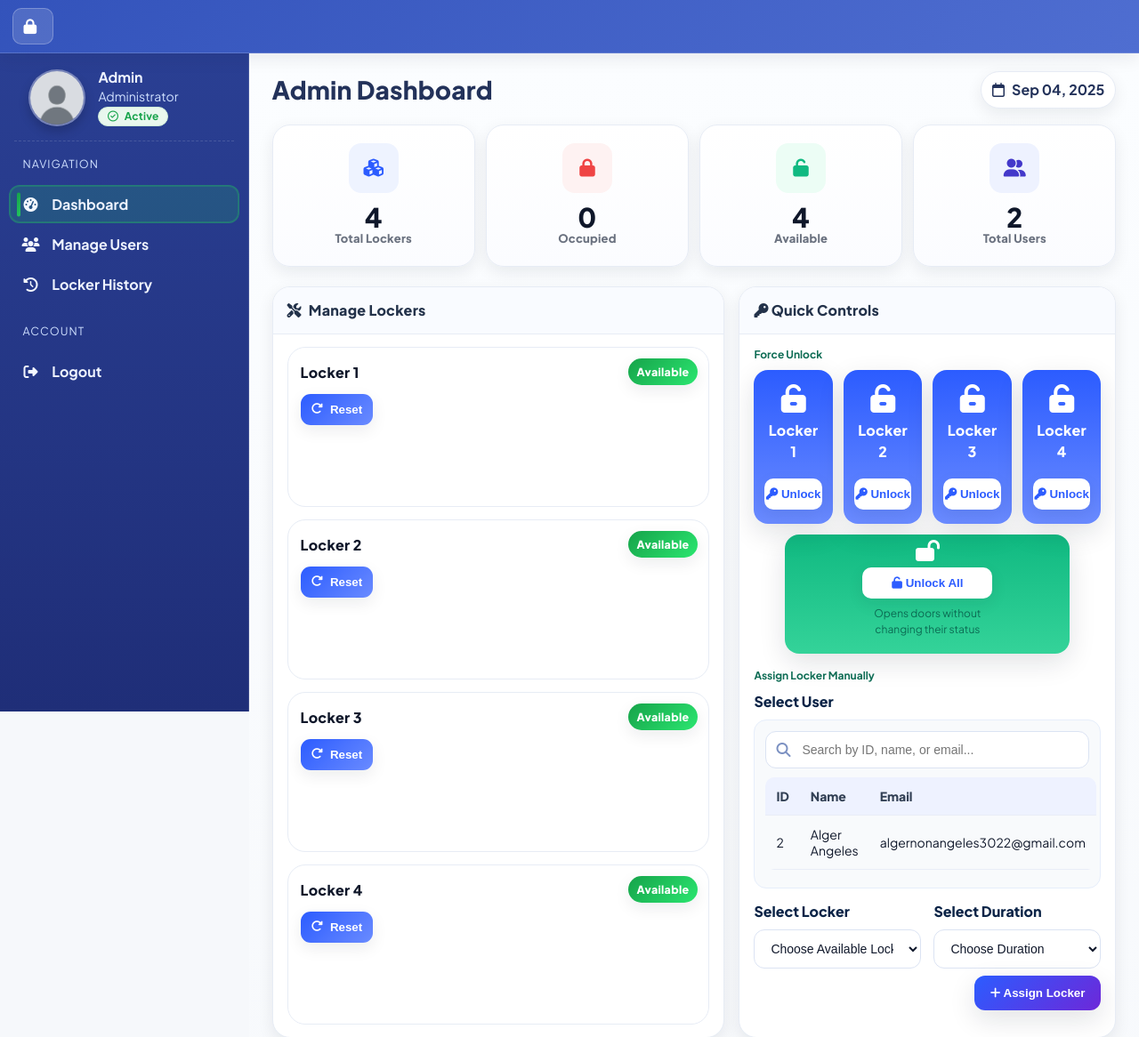
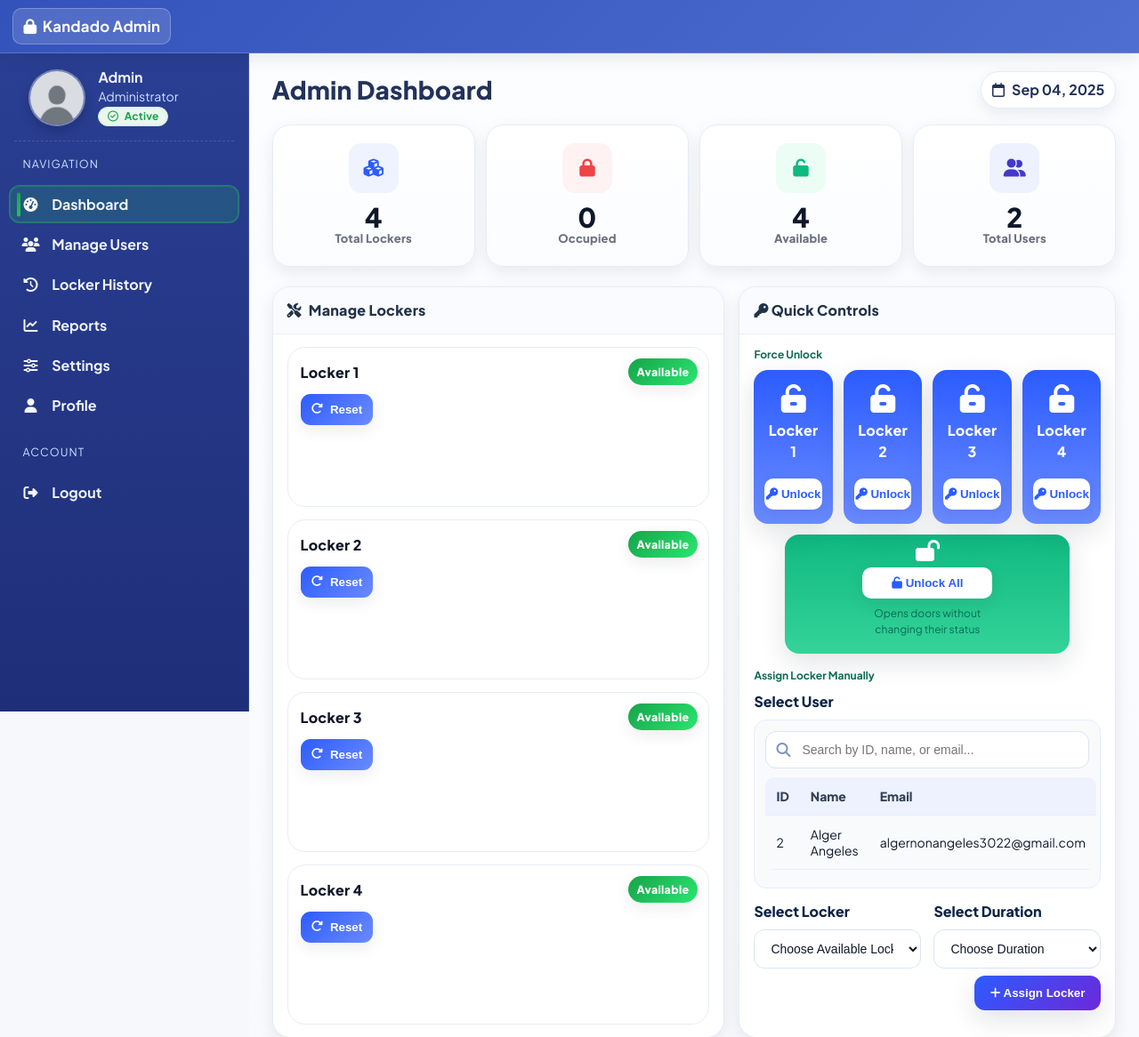
Before and after one commit to algernon01/kandado, a PHP site: page /public/admin/dashboard.php in a window 1280 px wide. Shown: the top 1166 px of the page at 89% size. Run offline with PHP 8.4, Linux system fonts and the light colour scheme; a user stored in the database is signed in; data comes from the database, SQL or seed files in the repository; data that the repository does not hold is empty; some libraries are stand-ins or nearby versions.

Commit message:
edit a file

```diff
--- a/includes/admin_header.php
+++ b/includes/admin_header.php
@@ -296,7 +296,7 @@ body > main#content{
       <i class="fas fa-bars"></i>
     </button>
     <a href="dashboard.php" class="logo-text" aria-label="Go to dashboard">
-      <i class="fa-solid fa-lock"></i> &nbsp;
+      <i class="fa-solid fa-lock"></i> &nbsp;Kandado Admin
     </a>
   </div>
 </header>
@@ -335,7 +335,21 @@ body > main#content{
         <i class="fas fa-history"></i> <span>Locker History</span>
       </a>
     </li>
-
+    <li>
+      <a href="/kandado/admin/reports.php" class="<?= isActive('reports.php') ?>" aria-current="<?= $currentPage === 'reports.php' ? 'page' : 'false' ?>">
+        <i class="fas fa-chart-line"></i> <span>Reports</span>
+      </a>
+    </li>
+    <li>
+      <a href="/kandado/admin/settings.php" class="<?= isActive('settings.php') ?>" aria-current="<?= $currentPage === 'settings.php' ? 'page' : 'false' ?>">
+        <i class="fas fa-sliders"></i> <span>Settings</span>
+      </a>
+    </li>
+    <li>
+      <a href="../profile.php" class="<?= isActive('profile.php') ?>" aria-current="<?= $currentPage === 'profile.php' ? 'page' : 'false' ?>">
+        <i class="fas fa-user"></i> <span>Profile</span>
+      </a>
+    </li>
   </ul>
 
   <div class="sidebar-section-label">Account</div>
```
